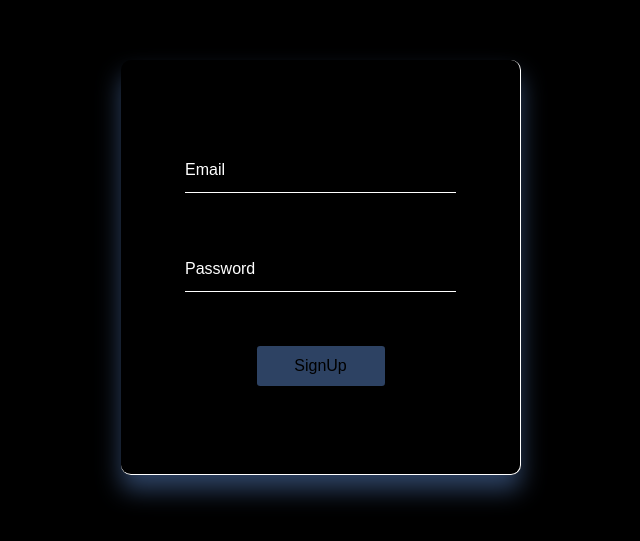
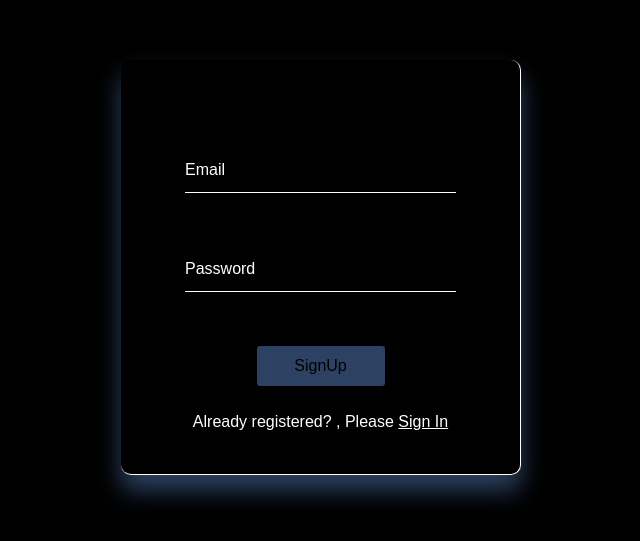
Before and after one commit to saicharank19/movie-db-nextjs, a Next.js app: page / in a window 1280 px wide. Shown: the part 133-674 px from the top of the page, without its empty margins (319-959 px from the left). Built offline with nearby package versions, Linux system fonts and the light colour scheme.

Commit message:
updated font color signup page

```diff
--- a/src/common-components/common-sign.tsx
+++ b/src/common-components/common-sign.tsx
@@ -63,7 +63,7 @@ function Sign({ from }: { from: "signin" | "signup" }) {
         {from == "signup" ? "SignUp" : "SignIn"}
       </button>
       {from == "signup" && (
-        <p>
+        <p className="text-white">
           Already registered? , Please{" "}
           <Link href={"/signin"} style={{ textDecoration: "underline" }}>
             Sign In
```
